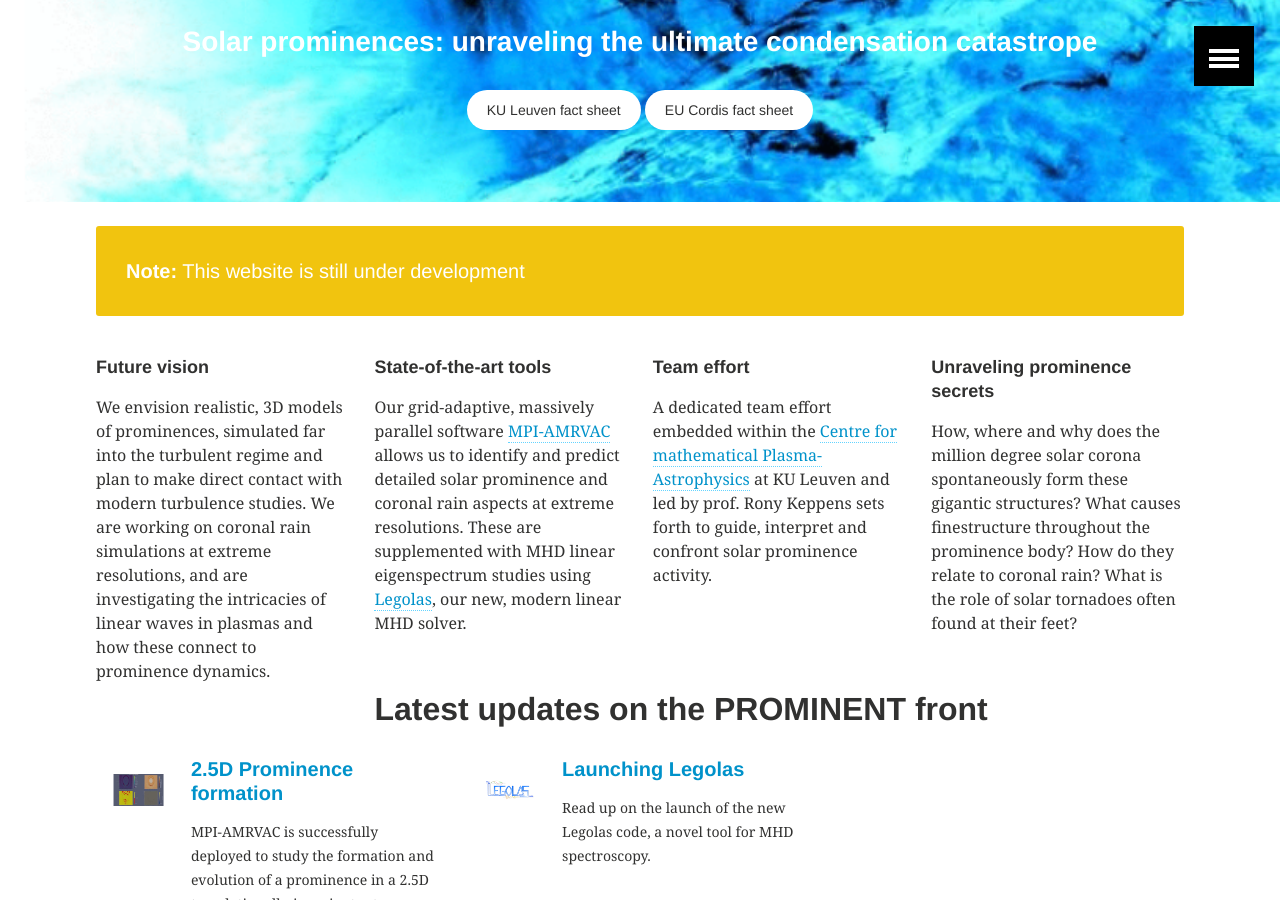
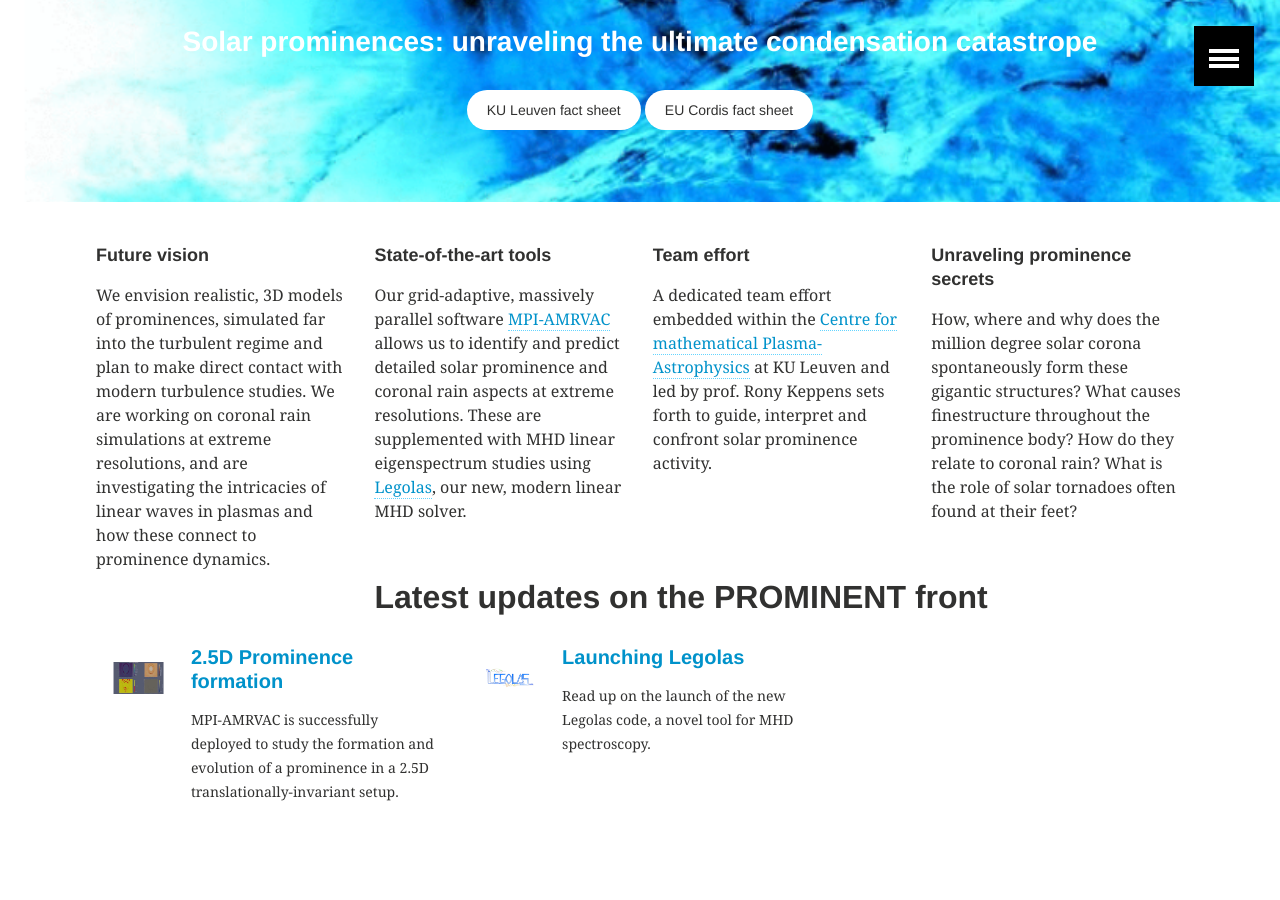
Before and after one commit to erc-prominent/erc-prominent.github.io, a Jekyll site: the page built from index.md, in a window 1280 px wide and 900 px high, scrolled down 358 px. Built offline with Jekyll 4.4.1, drawn with Linux system fonts in a browser that asks for light colours.

Commit message:
remove development warning

```diff
--- a/index.md
+++ b/index.md
@@ -4,10 +4,6 @@
 image:
   feature: prominent_header.png
 ---
-
-**Note:** This website is still under development
-{: .notice-warning}
-
 
 <div class="tiles">
 
```
